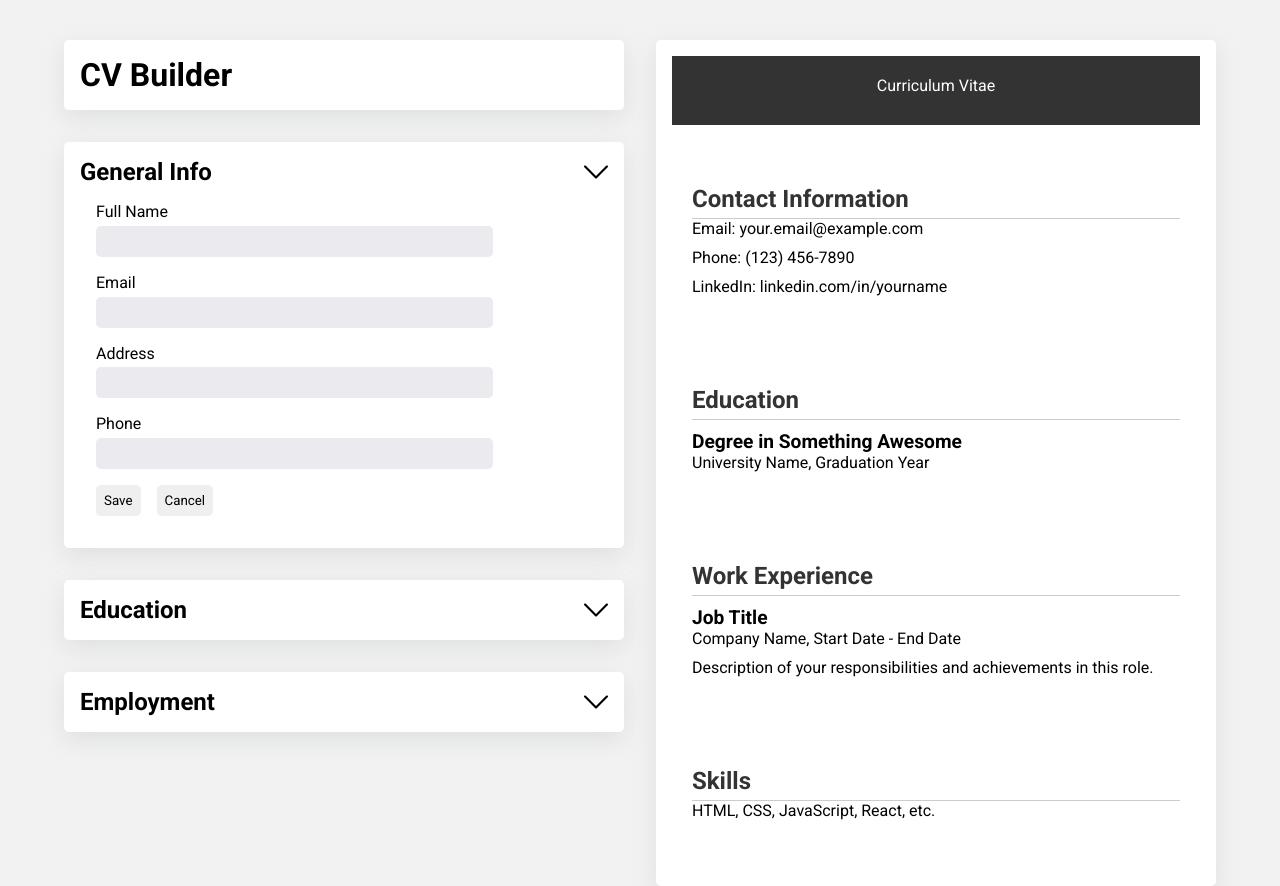
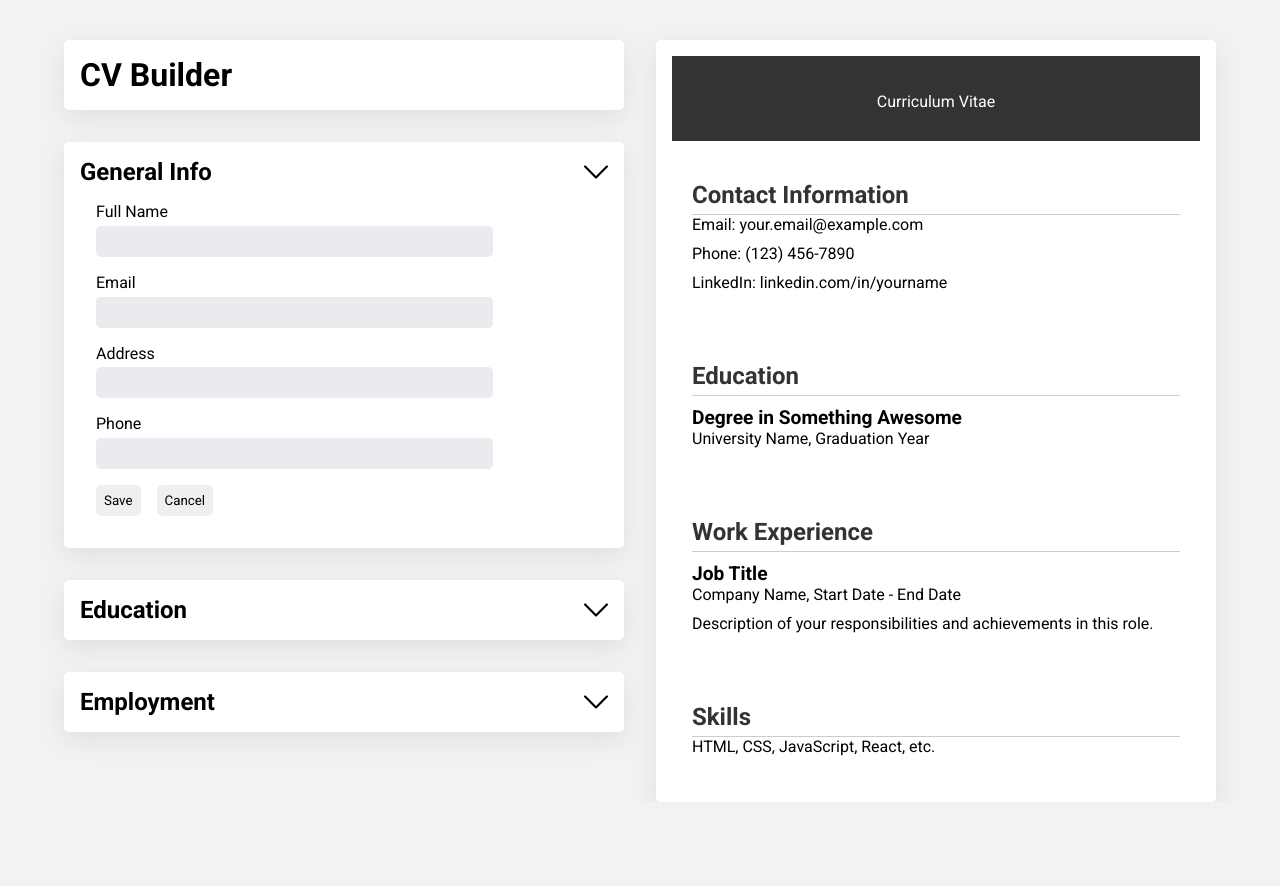
Before and after one commit to dave-forbes/cv-builder, a React (Vite) app in the folder cv-builder-app/: page / in a window 1280 px wide. After the commit the page ends 802 px from the top, so only its background shows below. Built offline with nearby package versions, Linux system fonts and the light colour scheme.

Commit message:
added padding to title and removed margin from sections

```diff
--- a/cv-builder-app/src/css/CV.css
+++ b/cv-builder-app/src/css/CV.css
@@ -12,12 +12,13 @@
 
 .C-V section {
   max-width: 800px;
-  margin: 20px auto;
+  margin: 0 auto;
   padding: 20px;
 }
 
 .C-V h1 {
   font-size: 2em;
+  padding-bottom: 1rem;
 }
 
 .C-V h2 {
```
